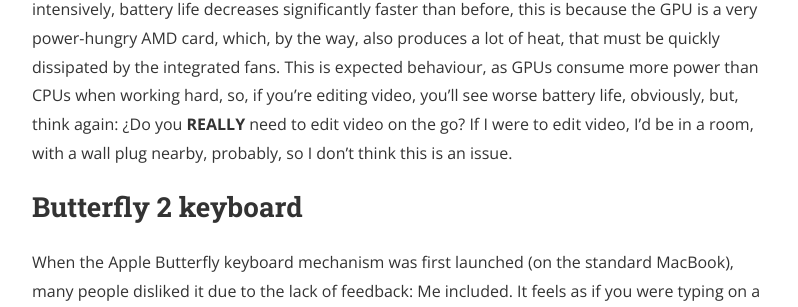
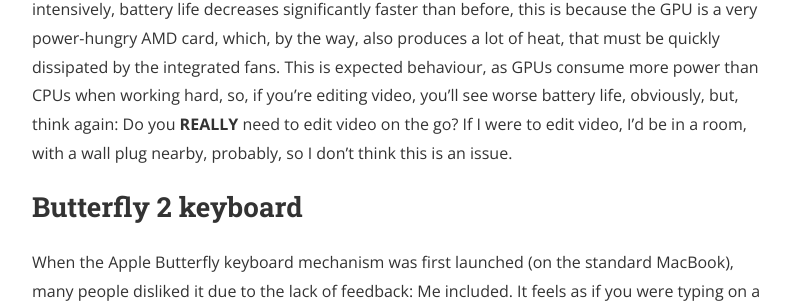
Before and after one commit to L-Cafe/L-Cafe.github.io, a Jekyll site: the page built from _posts/2017-04-07-why-i-use-a-macbook.markdown, in a window 1280 px wide and 900 px high, scrolled down 2593 px. Shown: the part 320-627 px from the top of the window, without its empty margins (240-1038 px from the left). Built offline with Jekyll 4.4.1, drawn with Linux system fonts in a browser that asks for light colours; nearby versions of some CDN libraries; some of the changed text lies outside the part shown.

Commit message:
Spanish heritage

```diff
--- a/_posts/2017-04-07-why-i-use-a-macbook.markdown
+++ b/_posts/2017-04-07-why-i-use-a-macbook.markdown
@@ -45,7 +45,7 @@
 
 This machine has received lots of hate due to some people claiming ridiculous battery runtimes: As low as 4 hours of continuous use. Battery life was something Apple used to be proud of, MacBooks have always maintained a great balance of processing power, and thickness, so some people were worried and annoyed this MacBook performed worse than before.
 
-This has not been my experience, however. This machine lasts me from 8 to 11 hours of usage, editing code, compiling, and even opening virtual machines, but it's true that when I use the GPU intensively, battery life decreases significantly faster than before, this is because the GPU is a very power-hungry AMD card, which, by the way, also produces a lot of heat, that must be quickly dissipated by the integrated fans. This is expected behaviour, as GPUs consume more power than CPUs when working hard, so, if you're editing video, you'll see worse battery life, obviously, but, think again: ¿Do you **REALLY** need to edit video on the go? If I were to edit video, I'd be in a room, with a wall plug nearby, probably, so I don't think this is an issue.
+This has not been my experience, however. This machine lasts me from 8 to 11 hours of usage, editing code, compiling, and even opening virtual machines, but it's true that when I use the GPU intensively, battery life decreases significantly faster than before, this is because the GPU is a very power-hungry AMD card, which, by the way, also produces a lot of heat, that must be quickly dissipated by the integrated fans. This is expected behaviour, as GPUs consume more power than CPUs when working hard, so, if you're editing video, you'll see worse battery life, obviously, but, think again: Do you **REALLY** need to edit video on the go? If I were to edit video, I'd be in a room, with a wall plug nearby, probably, so I don't think this is an issue.
 
 ## Butterfly 2 keyboard
 
```
